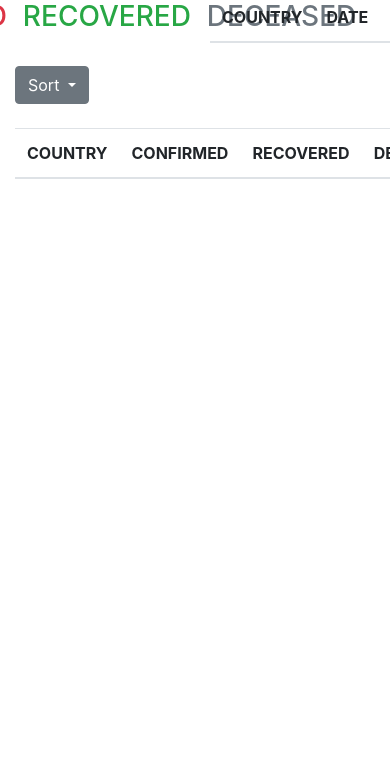
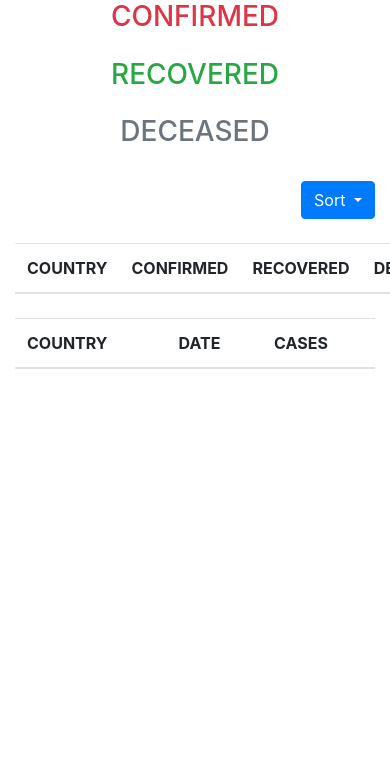
Before and after one commit to Abhinaya-bala/masai-module-2, a plain HTML site: page covid-19/index.html in a window 390 px wide. Shown: the part 72-844 px from the top of the page. Drawn offline with nearby package versions, Linux system fonts and the light colour scheme; no server answers.

Commit message:
responsive added

```diff
--- a/covid-19/index.html
+++ b/covid-19/index.html
@@ -25,43 +25,52 @@
         <h1 class="text-center text-bold my-2">COVID-19 Tracker
         </h1>
         <div class="row">
-            <div class="col-6">
+            <div class="col-12 col-lg-8">
 
-                <div class="d-flex flex-row bd-highlight justify-content-center mb-3">
-                    <div>
+                <div class="">
+                    <div class="row d-flex flex-row bd-highlight justify-content-center mb-3">
+                        <div class="col-12 col-md-4 text-center">
                             <h3 class="p-2 bd-highlight text-danger">CONFIRMED</h3>
                             <div class="text-center text-danger" id="globalNewConfirmed"></div>
                             <h2 class="text-center text-danger" id="globalConfirmed"></h2>
 
                         </div>
-                    <div>
+                        <div class="col-12 col-md-4 text-center ">
                             <h3 class="p-2 bd-highlight text-success">RECOVERED</h3>
                             <div class="text-center text-success" id="globalNewRecovered"> </div>
                             <h2 class="text-center text-success" id="globalRecovered"> </h2>
                         </div>
-                    <div>
+                        <div class="col-12 col-md-4 text-center">
                             <h3 class="p-2 bd-highlight text-muted">DECEASED</h3>
                             <div class="text-center text-muted" id="globalNewDeceased"> </div>
                             <h2 class="text-center text-muted" id="globalDeceased"> </h2>
                         </div>
 
+                    </div>
+
+
 
                 </div>
+                <div class="text-right">
                     <div class="dropdown">
-                    <button class="btn btn-secondary dropdown-toggle" type="button" id="dropdownMenuButton"
+                        <button class="btn btn-primary dropdown-toggle" type="button" id="dropdownMenuButton"
                             data-toggle="dropdown" aria-haspopup="true" aria-expanded="false">
                             Sort
                         </button>
                         <div class="dropdown-menu" aria-labelledby="dropdownMenuButton">
                             <a class="dropdown-item" href="#" onclick="sortByCondition('Country','asc')">Sort A-Z</a>
                             <a class="dropdown-item" href="#" onclick="sortByCondition('Country','dsc')">Sort Z-A</a>
-                        <a class="dropdown-item" href="#" onclick="sortByCondition('TotalConfirmed','asc')">Sort total
+                            <a class="dropdown-item" href="#" onclick="sortByCondition('TotalConfirmed','asc')">Sort
+                                total
                                 cases(ASC)</a>
-                        <a class="dropdown-item" href="#" onclick="sortByCondition('TotalConfirmed','dsc')">Sort total
+                            <a class="dropdown-item" href="#" onclick="sortByCondition('TotalConfirmed','dsc')">Sort
+                                total
                                 cases(DSC)</a>
-                        <a class="dropdown-item" href="#" onclick="sortByCondition('TotalRecovered','asc')">Sort total
+                            <a class="dropdown-item" href="#" onclick="sortByCondition('TotalRecovered','asc')">Sort
+                                total
                                 RECOVERED(ASC)</a>
-                        <a class="dropdown-item" href="#" onclick="sortByCondition('TotalRecovered','dsc')">Sort total
+                            <a class="dropdown-item" href="#" onclick="sortByCondition('TotalRecovered','dsc')">Sort
+                                total
                                 RECOVERED(DSC)</a>
                             <a class="dropdown-item" href="#" onclick="sortByCondition('TotalDeaths','asc')">Sort total
                                 DECEASED(ASC)</a>
@@ -69,6 +78,8 @@
                                 DECEASED(DSC)</a>
                         </div>
                     </div>
+                </div>
+
                 <table class="table table-hover my-4">
                     <thead>
                         <tr>
@@ -84,7 +95,7 @@
                 </table>
             </div>
 
-            <div class="col-6">
+            <div class="col-12 col-lg-4">
 
 
                 <div class="row">
```
Lines whose indentation alone changed are shown as unchanged.
